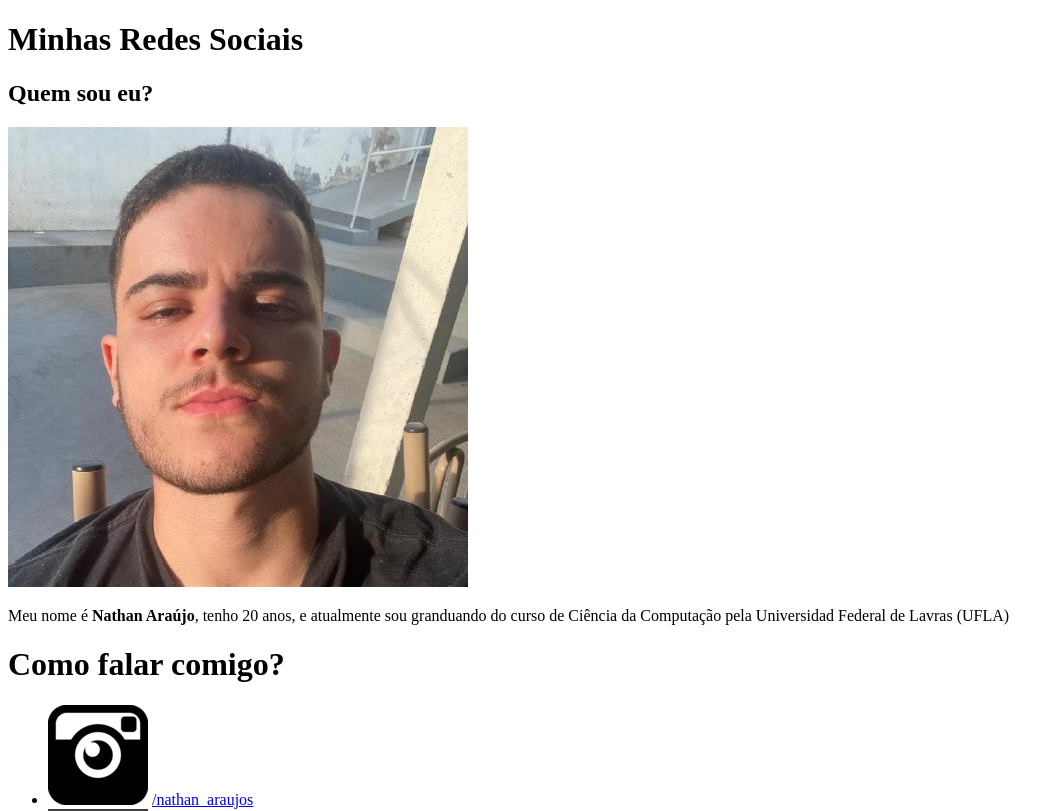
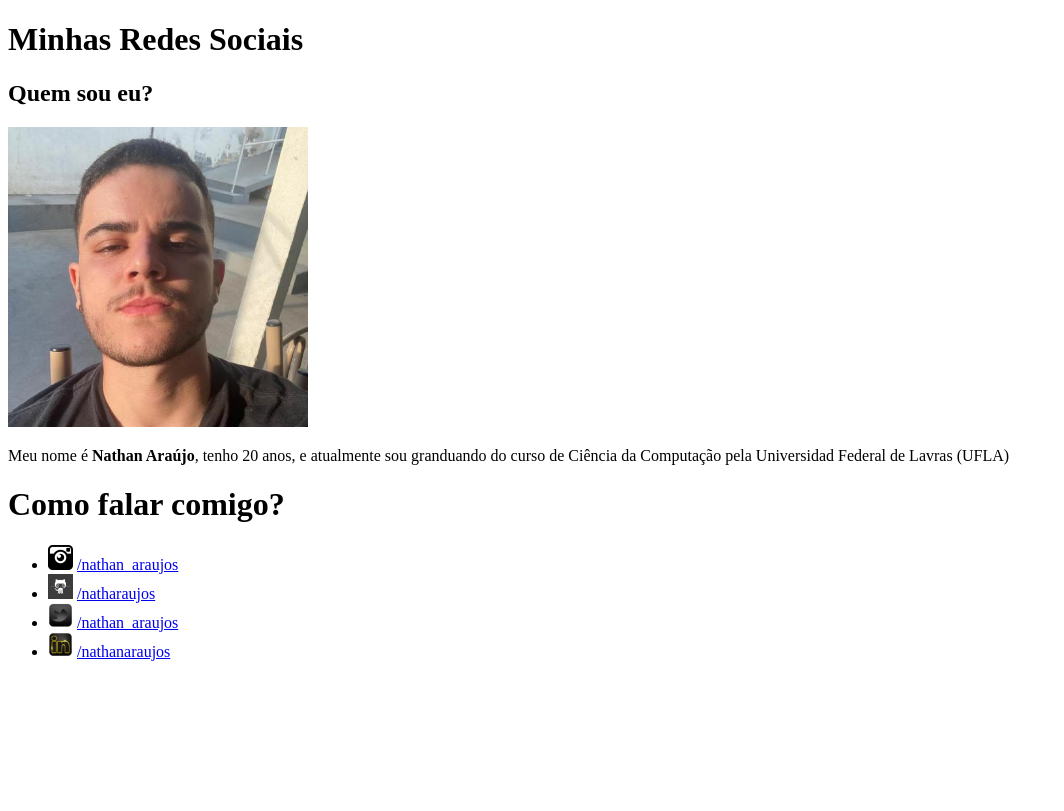
Before and after one commit to natharaujos/learning-Html-and-CSS, a plain HTML site: page challenges/socials/socialMedias.html in a window 1280 px wide. Shown: the top 811 px of the page, without its empty margins (0-1064 px from the left). Drawn offline with Linux system fonts and the light colour scheme.

Commit message:
modifying challenge "socials"

```diff
--- a/challenges/socials/socialMedias.html
+++ b/challenges/socials/socialMedias.html
@@ -9,15 +9,15 @@
 <body>
     <h1>Minhas Redes Sociais</h1>
     <h2>Quem sou eu?</h2>
-    <img src="images/myPicture.jfif" alt="minha foto de perfil">
+    <img src="images/myPicture.jfif" width="300" alt="minha foto de perfil">
     <p>Meu nome é <strong>Nathan Araújo</strong>, tenho 20 anos, e atualmente sou granduando do curso de Ciência da Computação pela Universidad Federal de Lavras (UFLA)</p>
 
     <h1>Como falar comigo?</h1>
     <ul>
-        <li><img src="images/instagram.png" alt="icone instagram black"> <a href="https://www.instagram.com/nathan_araujos/" rel="external">/nathan_araujos</a>
-        <li><img src="images/github.png" alt="icone github"> <a href="https://github.com/natharaujos" rel="external">/natharaujos</a>
-        <li><img src="images/twitter.png" alt="icone twitter black"> <a href="https://twitter.com/nathan_araujos" rel="external">/nathan_araujos</a>
-        <li><img src="images/linkedin.png" alt="icone linkedin black"> <a href="https://www.linkedin.com/in/nathanaraujos/" rel="external">/nathanaraujos</a>
+        <li><img src="images/instagram.png" width="25" alt="icone instagram black"> <a href="https://www.instagram.com/nathan_araujos/" rel="external">/nathan_araujos</a>
+        <li><img src="images/github.png" width="25" alt="icone github"> <a href="https://github.com/natharaujos" rel="external">/natharaujos</a>
+        <li><img src="images/twitter.png" width="25" alt="icone twitter black"> <a href="https://twitter.com/nathan_araujos" rel="external">/nathan_araujos</a>
+        <li><img src="images/linkedin.png" width="25" alt="icone linkedin black"> <a href="https://www.linkedin.com/in/nathanaraujos/" rel="external">/nathanaraujos</a>
     </ul>
 </body>
 </html>
```
